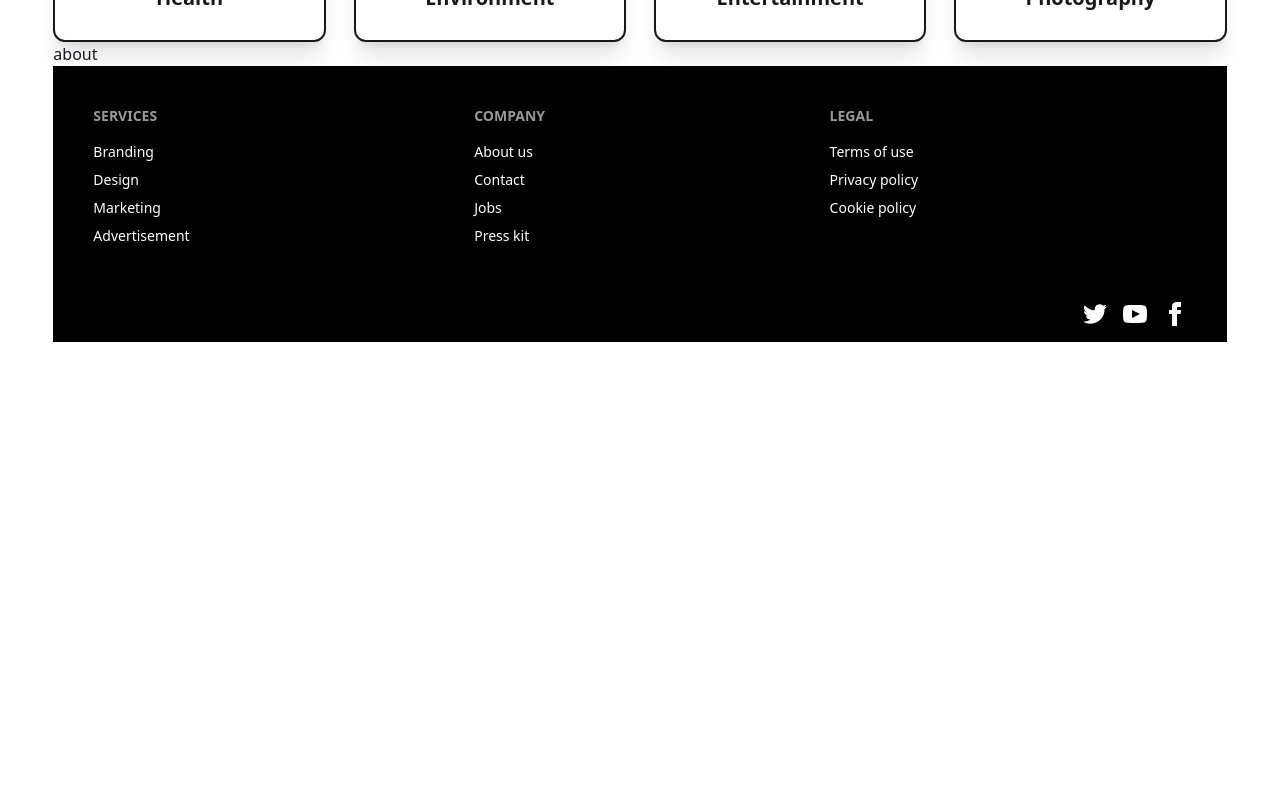
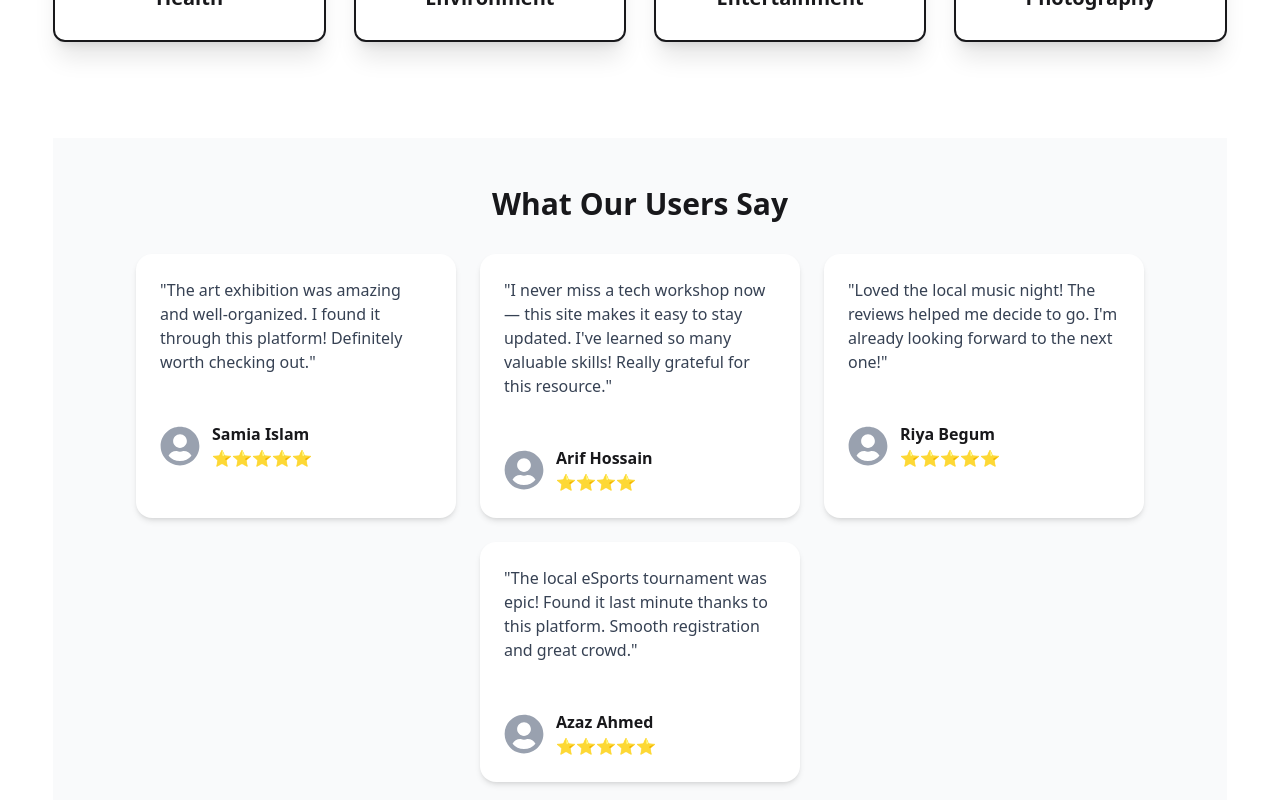
Before and after one commit to tahmid-khan-hub/Event-Explorar, a React (Vite) app: page / in a window 1280 px wide. Shown: the part 1380-2180 px from the top of the page. Before the commit the page ends 1722 px from the top, so only its background shows below. Built offline with nearby package versions, Linux system fonts and the light colour scheme.

Commit message:
make some changes and added ratings section

```diff
--- a/src/components/About/About.jsx
+++ /dev/null
@@ -1,11 +0,0 @@
-import React from 'react';
-
-const About = () => {
-    return (
-        <div>
-            about
-        </div>
-    );
-};
-
-export default About;
--- a/src/components/Home/Home.jsx
+++ b/src/components/Home/Home.jsx
@@ -2,7 +2,7 @@ import React from 'react';
 import Slider from '../Slider/Slider';
 import Categories from '../Categories/Categories';
 import UpcomingEvents from '../UpcomingEvents/UpcomingEvents';
-import About from '../About/About';
+import Ratings from '../Ratings/Ratings';
 
 const Home = () => {
     return (
@@ -11,7 +11,7 @@ const Home = () => {
             <Slider></Slider>
             <UpcomingEvents></UpcomingEvents>
             <Categories></Categories>
-            <About></About>
+            <Ratings></Ratings>
         </div>
     );
 };
--- /dev/null
+++ b/src/components/Ratings/Ratings.jsx
@@ -0,0 +1,55 @@
+import React from "react";
+import { FaUserCircle } from "react-icons/fa";
+
+const testimonials = [
+  {
+    name: "Samia Islam",
+    rating: 5,
+    text: "The art exhibition was amazing and well-organized. I found it through this platform! Definitely worth checking out.",
+  },
+  {
+    name: "Arif Hossain",
+    rating: 4,
+    text: "I never miss a tech workshop now — this site makes it easy to stay updated. I've learned so many valuable skills! Really grateful for this resource.",
+  },
+  {
+    name: "Riya Begum",
+    rating: 5,
+    text: "Loved the local music night! The reviews helped me decide to go. I'm already looking forward to the next one!",
+  },
+  {
+    name: "Azaz Ahmed",
+    rating: 5,
+    text: "The local eSports tournament was epic! Found it last minute thanks to this platform. Smooth registration and great crowd.",
+  },
+];
+
+const Ratings = () => {
+  return (
+    <section className="px-4 py-12 bg-gray-50 text-center my-24">
+      <h2 className="text-3xl font-bold mb-8">What Our Users Say</h2>
+      <div className="flex flex-wrap justify-center gap-6">
+        {testimonials.map((user, index) => (
+          <div
+            key={index}
+            className="bg-white rounded-2xl shadow-md p-6 max-w-xs text-left"
+          >
+            <p className="text-gray-700 mb-12">"{user.text}"</p>
+            <div className="flex items-center gap-3 ">
+
+              <FaUserCircle className="w-10 h-10 text-gray-400"></FaUserCircle>
+              <div>
+                <p className="font-semibold">{user.name}</p>
+                <p className="text-yellow-500">
+                  {"⭐".repeat(user.rating)}
+                </p>
+              </div>
+            </div>
+          </div>
+        ))}
+      </div>
+    </section>
+  );
+};
+
+export default Ratings;
```
